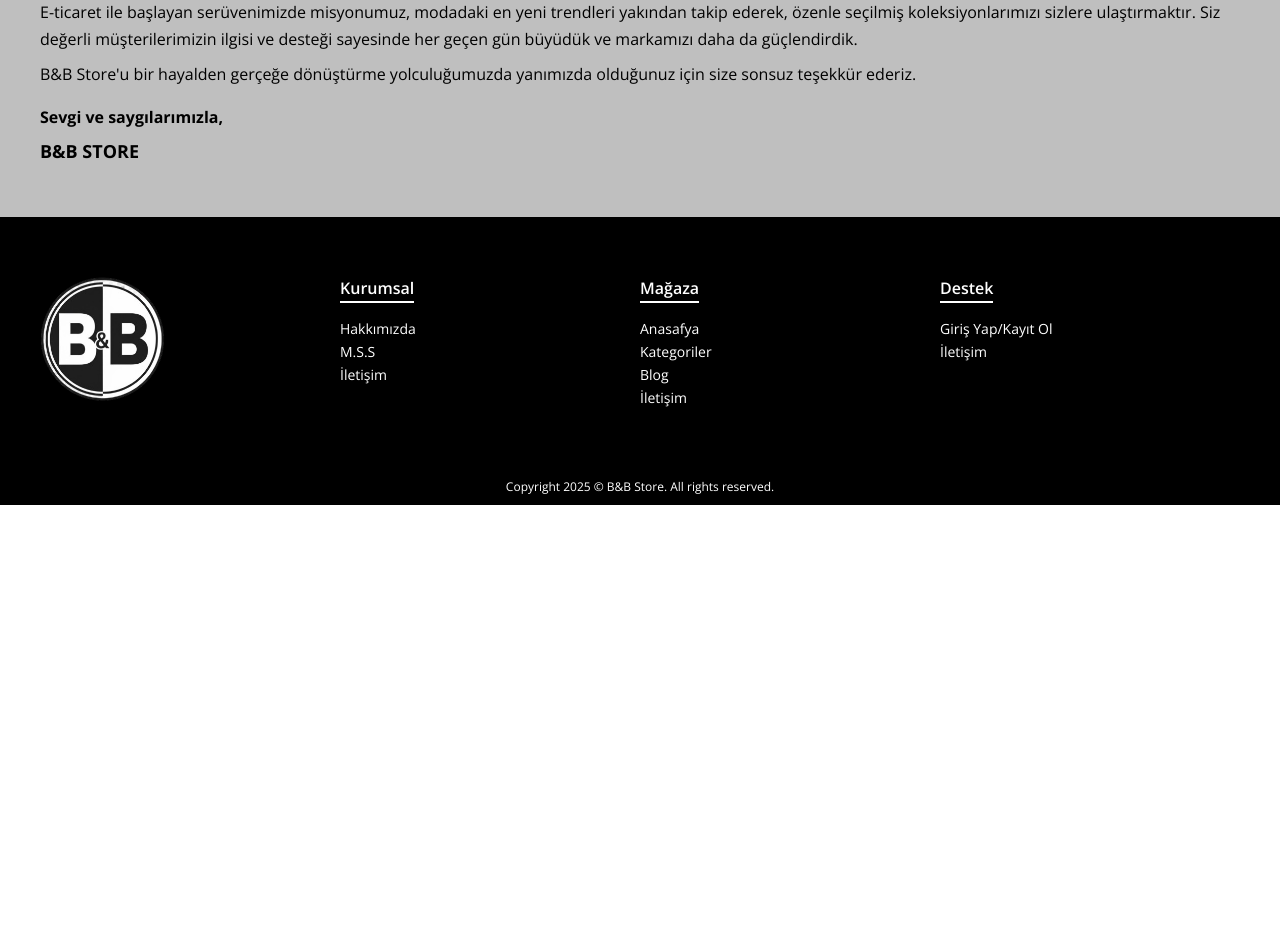
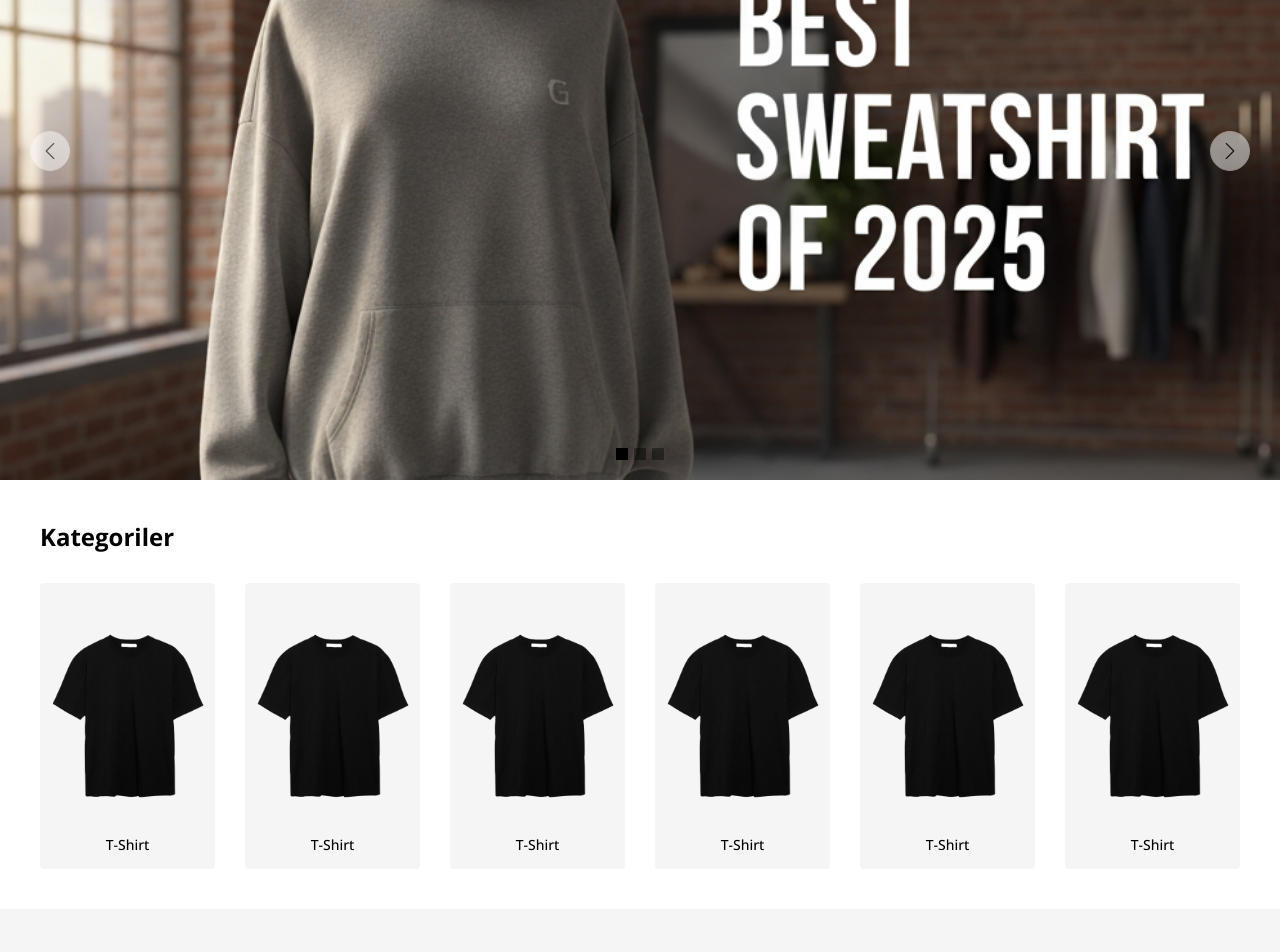
Before and after one commit to BerkeBuyukkopru/Full-Stack-E-Commerce-Project, a React (Vite) app in the folder Client/: page / in a window 1280 px wide. Shown: the part 320-1272 px from the top of the page. Before the commit the page ends 825 px from the top, so only its background shows below. Built offline with nearby package versions, Linux system fonts and the light colour scheme.

Commit message:
Slider - Categories

```diff
--- a/Client/src/App.jsx
+++ b/Client/src/App.jsx
@@ -1,11 +1,15 @@
 import "./App.css";
-import Footer from "./components/Footer";
-import Header from "./components/Header";
+import Categories from "./components/Categories/Categories";
+import Footer from "./components/Layout/Footer/Footer";
+import Header from "./components/Layout/Header/Header";
+import Slider from "./components/Slider/Sliders";
 
 function App() {
   return (
     <>
       <Header />
+      <Slider />
+      <Categories/>
       <Footer />
     </>
   );
--- /dev/null
+++ b/Client/src/components/Categories/Categories.css
@@ -0,0 +1,10 @@
+.categories {
+    margin: 40px 0;
+  }
+
+  .categories .category-list {
+    display: flex;
+    gap: 30px;
+    margin-top: 30px;
+    flex-wrap: wrap;
+  }
--- /dev/null
+++ b/Client/src/components/Categories/Categories.jsx
@@ -0,0 +1,24 @@
+import CategoryItem from "./CategoryItem";
+import "./Categories.css";
+
+const Categories = () => {
+  return (
+    <section className="categories">
+      <div className="container">
+        <div className="section-title">
+          <h2>Kategoriler</h2>
+        </div>
+        <ul className="category-list">
+          <CategoryItem />
+          <CategoryItem />
+          <CategoryItem />
+          <CategoryItem />
+          <CategoryItem />
+          <CategoryItem />
+        </ul>
+      </div>
+    </section>
+  );
+};
+
+export default Categories;
--- /dev/null
+++ b/Client/src/components/Categories/CategoryItem.css
@@ -0,0 +1,26 @@
+.categories .category-item{
+    background-color: #f5f5f5;
+    border-radius: 4px;
+    flex: 1;
+    width: 100%;
+    display: flex;
+    justify-content: center;
+}
+
+.categories .category-item a{
+    display: inline-block;
+    padding: 10px;
+    text-align: center;
+    margin: 5px 0;
+    font-size: 14px;
+    font-weight: 500;
+}
+
+.categories .category-item .category-image{
+        width: 100%;
+        transition: transform ease .2s;
+}
+
+.categories .category-item .category-image:hover{
+    transform: scale(1.1);
+}
--- /dev/null
+++ b/Client/src/components/Categories/CategoryItem.jsx
@@ -0,0 +1,18 @@
+import "./CategoryItem.css"
+
+const CategoryItem = () => {
+  return (
+    <li className="category-item">
+      <a href="#">
+        <img
+          src="img\categories\t-shirt.png"
+          alt=""
+          className="category-image"
+        />
+        <span className="category-title">T-Shirt</span>
+      </a>
+    </li>
+  );
+};
+
+export default CategoryItem;
--- a/Client/src/components/Footer.css
+++ b/Client/src/components/Layout/Footer/Footer.css
@@ -1,7 +1,7 @@
 /* Promotion */
 
 .promotion-row {
-  background-color: #bfbfbf;
+  background-color: #f5f5f5;
   padding: 50px 0;
   border-top: 1px solid whitesmoke;
 }
--- /dev/null
+++ b/Client/src/components/Slider/SliderItem.jsx
@@ -0,0 +1,11 @@
+const SliderItem = () => {
+  return (
+    <div className="slider-item fade">
+      <div className="slider-image">
+        <img src="img/slider/best_sweatshirt.png" className="img-fluid" alt="" />
+      </div>
+    </div>
+  );
+};
+
+export default SliderItem;
--- /dev/null
+++ b/Client/src/components/Slider/Sliders.css
@@ -0,0 +1,113 @@
+.slider-item .slider-image img {
+  width: 100%;
+}
+.slider {
+  position: relative;
+}
+
+.slider-item {
+  position: relative;
+  height: calc(100vh - 141px);
+  display: flex;
+  align-items: center;
+}
+
+.slider-item .slider-image img {
+  position: absolute;
+  top: 0;
+  left: 0;
+  height: 100%;
+  object-fit: cover;
+  object-position: 60%;
+  z-index: -1;
+}
+
+.slider-item a {
+  position: relative;
+  z-index: 1;
+}
+
+.slider .slider-buttons {
+  position: absolute;
+  top: 0;
+  left: 0;
+  width: 100%;
+  height: 100%;
+  display: flex;
+  align-items: center;
+  justify-content: space-between;
+  padding: 0 30px;
+}
+
+.slider-buttons button {
+  width: 40px;
+  height: 40px;
+  border-radius: 100%;
+  border: 1px solid whitesmoke;
+  background-color: white;
+  opacity: 0.5;
+  transition: 0.2s ease all;
+}
+
+.slider-buttons button:hover {
+  background-color: black;
+  opacity: 1;
+  color: #fff;
+  border-color: black;
+}
+
+.slider-buttons button i {
+  font-size: 20px;
+}
+
+.slider .slider-dots {
+  position: absolute;
+  bottom: 20px;
+  width: 100%;
+  display: flex;
+  align-items: center;
+  justify-content: center;
+  column-gap: 6px;
+}
+
+.slider .slider-dots .slider-dot {
+  border: none;
+  display: flex;
+  opacity: 0.4;
+  transition: 0.2s ease opacity;
+}
+
+.slider .slider-dots .slider-dot:hover {
+  opacity: 1;
+}
+
+.slider .slider-dots .slider-dot span {
+  display: inline-block;
+  width: 12px;
+  height: 12px;
+  background-color: black;
+}
+
+.slider .slider-dots .slider-dot.active {
+  opacity: 1;
+}
+
+.fade {
+  animation-name: fade;
+  animation-duration: 1.5s;
+}
+
+@keyframes fade {
+  from {
+    opacity: 0.4;
+  }
+  to {
+    opacity: 1;
+  }
+}
+
+@media (max-width: 768px) {
+  .slider-buttons {
+    display: none !important;
+  }
+}
--- /dev/null
+++ b/Client/src/components/Slider/Sliders.jsx
@@ -0,0 +1,33 @@
+import SliderItem from "./SliderItem";
+import "./Sliders.css";
+
+const Sliders = () => {
+  return (
+    <section className="slider">
+      <div className="slider-elements">
+        <SliderItem />
+        <div className="slider-buttons">
+          <button>
+            <i className="bi bi-chevron-left"></i>
+          </button>
+          <button>
+            <i className="bi bi-chevron-right"></i>
+          </button>
+        </div>
+        <div className="slider-dots">
+          <button className="slider-dot active">
+            <span></span>
+          </button>
+          <button className="slider-dot">
+            <span></span>
+          </button>
+          <button className="slider-dot">
+            <span></span>
+          </button>
+        </div>
+      </div>
+    </section>
+  );
+};
+
+export default Sliders;
```
Also changed, not shown: Client/public/img/categories/t-shirt.png (added), Client/public/img/slider/best_sweatshirt.png (added), Client/src/components/Layout/Footer/Footer.jsx (renamed from Client/src/components/Footer.jsx), Client/src/components/Layout/Header/Header.css (renamed from Client/src/components/Header.css), Client/src/components/Layout/Header/Header.jsx (renamed from Client/src/components/Header.jsx).
